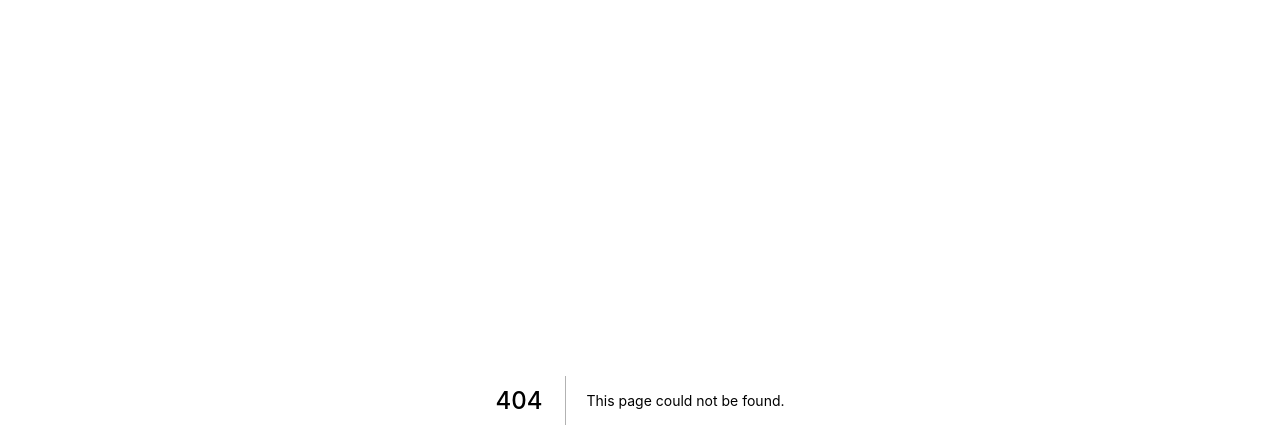
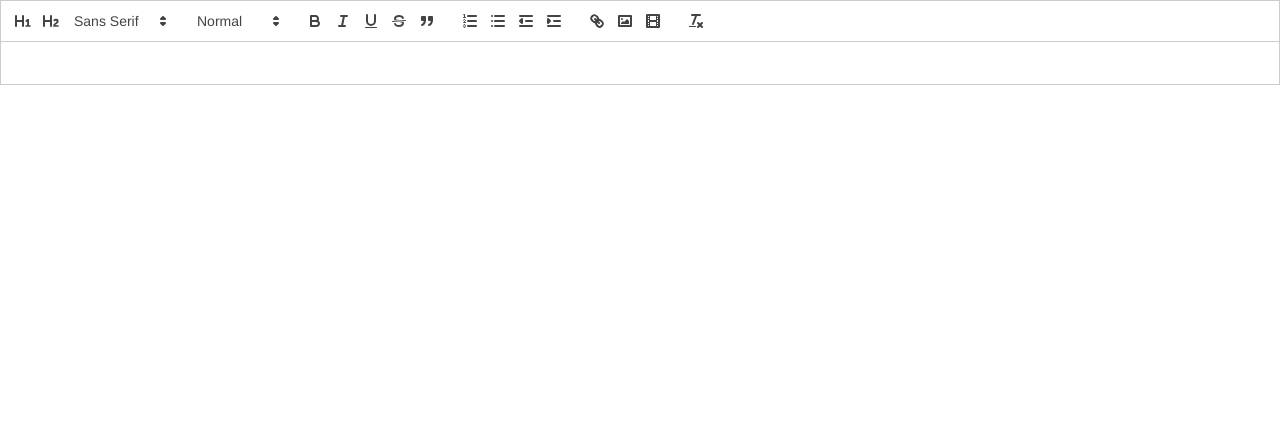
Before and after one commit to kureharyosuke/react-rich-editor, a Next.js app in the folder nextts/react-quill/: page /editor in a window 1280 px wide. Before the commit this address had no page. Shown: the top 448 px of the page. Built offline with nearby package versions, Linux system fonts and the light colour scheme.

Commit message:
add: CustomEditor component

```diff
--- /dev/null
+++ b/nextts/react-quill/components/CustomEditor.tsx
@@ -0,0 +1,61 @@
+import dynamic from "next/dynamic";
+import React, { useState } from "react";
+
+const QuillNoSSRWrapper = dynamic(import("react-quill"), {
+  ssr: false,
+  loading: () => <p>Loading ...</p>,
+});
+
+const modules = {
+  toolbar: [
+    [{ header: "1" }, { header: "2" }, { font: [] }],
+    [{ size: [] }],
+    ["bold", "italic", "underline", "strike", "blockquote"],
+    [
+      { list: "ordered" },
+      { list: "bullet" },
+      { indent: "-1" },
+      { indent: "+1" },
+    ],
+    ["link", "image", "video"],
+    ["clean"],
+  ],
+  clipboard: {
+    // toggle to add extra line breaks when pasting HTML:
+    matchVisual: false,
+  },
+};
+/*
+ * Quill editor formats
+ * See https://quilljs.com/docs/formats/
+ */
+const formats = [
+  "header",
+  "font",
+  "size",
+  "bold",
+  "italic",
+  "underline",
+  "strike",
+  "blockquote",
+  "list",
+  "bullet",
+  "indent",
+  "link",
+  "image",
+  "video",
+];
+
+export const CustomEditor = () => {
+  const [value, setValue] = useState("");
+  return (
+    <div>
+      <QuillNoSSRWrapper
+        onChange={(value) => setValue(value)}
+        modules={modules}
+        formats={formats}
+        theme="snow"
+      />
+    </div>
+  );
+};
--- /dev/null
+++ b/nextts/react-quill/pages/editor/index.tsx
@@ -0,0 +1,14 @@
+import type { NextPage } from "next";
+import { CustomEditor } from "../../components/CustomEditor";
+import { Editor } from "../../components/Editor";
+
+const EditorPage: NextPage = () => {
+  return (
+    <div>
+      <CustomEditor />
+      {/* <Editor /> */}
+    </div>
+  );
+};
+
+export default EditorPage;
--- a/nextts/react-quill/styles/globals.css
+++ b/nextts/react-quill/styles/globals.css
@@ -14,13 +14,3 @@ a {
 * {
   box-sizing: border-box;
 }
-
-@media (prefers-color-scheme: dark) {
-  html {
-    color-scheme: dark;
-  }
-  body {
-    color: white;
-    background: black;
-  }
-}
```
Also changed, not shown: nextts/react-quill/components/Editor.tsx (+11 -5 lines), nextts/react-quill/pages/_app.tsx (+5 -5 lines), nextts/react-quill/pages/custom-editor/index.tsx (added, +8 -0 lines), nextts/react-quill/pages/index.tsx (+66 -9 lines).
